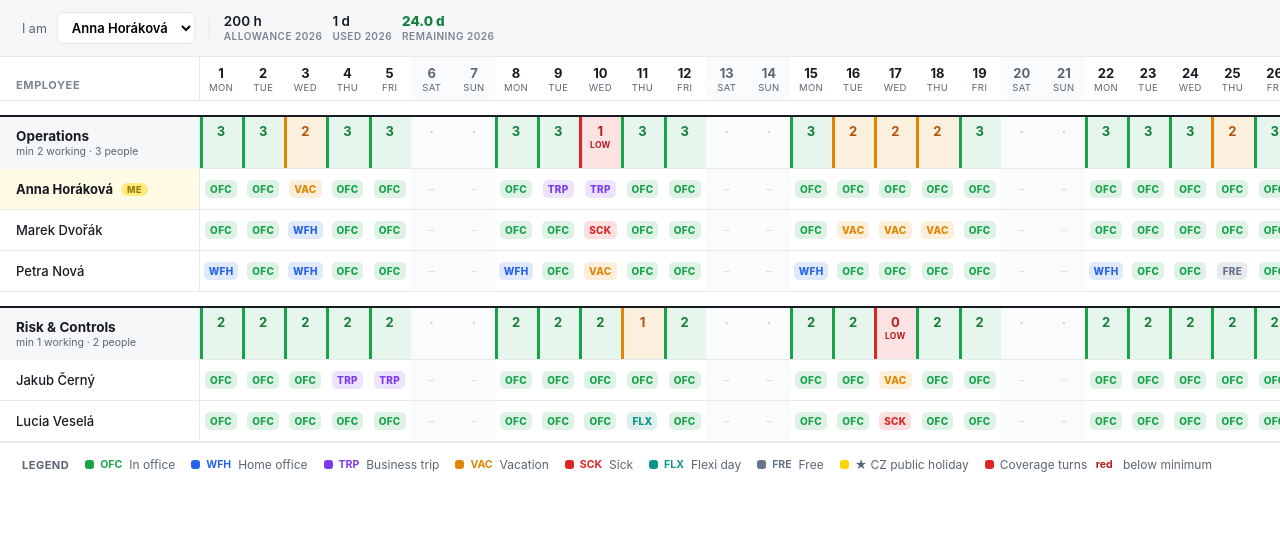
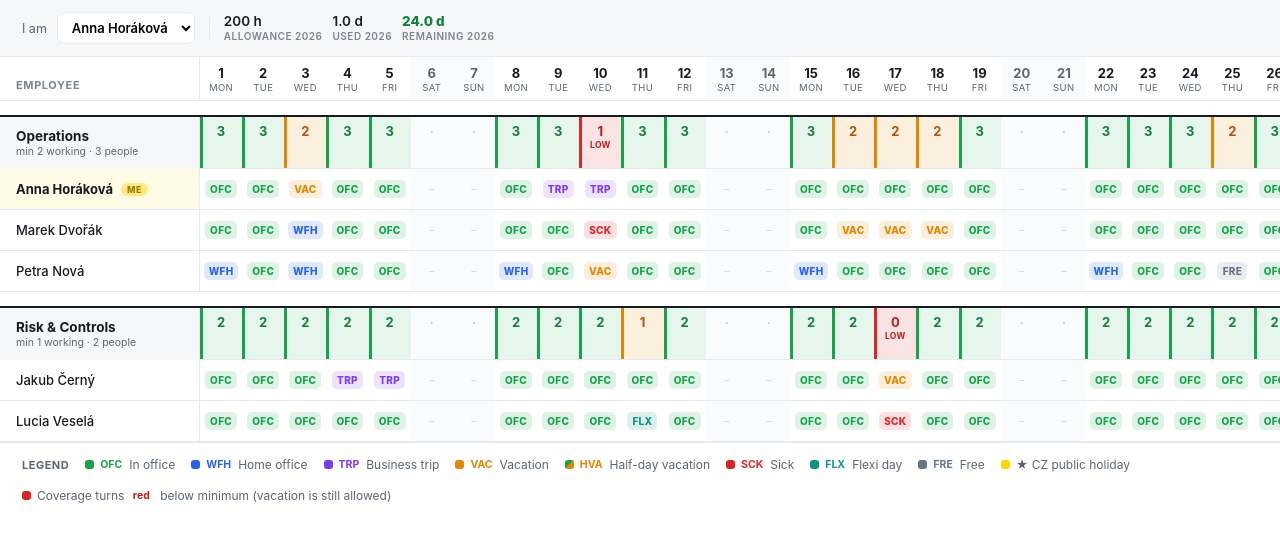
Before and after one commit to koym00/attendance, a Flask app: page / in a window 1280 px wide. Shown: the part 72-614 px from the top of the page. Run offline with Flask 3, Linux system fonts and the light colour scheme; data comes from the database, SQL or seed files in the repository.

Commit message:
Add half-day vacation status and stop blocking low-coverage vacation
- New "hva" status (half-day vacation), deducts 0.5 day from the
  yearly allowance instead of a full day, shown as a green/orange
  diagonal chip in the calendar grid and legend.
- Vacation (and other non-working statuses) can now always be set,
  even if it would drop a team below its minimum headcount — the day
  just shows LOW instead of being blocked, since coverage shortfalls
  are a real possibility the app should surface, not prevent.
- The yearly vacation allowance limit is still enforced.

```diff
--- a/app.py
+++ b/app.py
@@ -43,16 +43,20 @@ def admin_required(view):
 #  Status configuration (shared with the front-end via the template)  #
 # ------------------------------------------------------------------ #
 STATUS = {
-    "ofc": {"label": "In office",     "color": "#16A34A", "working": True},
-    "wfh": {"label": "Home office",   "color": "#2563EB", "working": True},
-    "trp": {"label": "Business trip", "color": "#7C3AED", "working": True},
-    "vac": {"label": "Vacation",      "color": "#E08600", "working": False},
-    "sck": {"label": "Sick",          "color": "#DC2626", "working": False},
-    "flx": {"label": "Flexi day",     "color": "#0D9488", "working": False},
-    "fre": {"label": "Free",          "color": "#64748B", "working": False},
+    "ofc": {"label": "In office",         "color": "#16A34A", "working": True},
+    "wfh": {"label": "Home office",       "color": "#2563EB", "working": True},
+    "trp": {"label": "Business trip",     "color": "#7C3AED", "working": True},
+    "vac": {"label": "Vacation",          "color": "#E08600", "working": False},
+    "hva": {"label": "Half-day vacation", "color": "#E08600", "working": False},
+    "sck": {"label": "Sick",              "color": "#DC2626", "working": False},
+    "flx": {"label": "Flexi day",         "color": "#0D9488", "working": False},
+    "fre": {"label": "Free",              "color": "#64748B", "working": False},
 }
-ORDER = ["ofc", "wfh", "trp", "vac", "sck", "flx", "fre"]
+ORDER = ["ofc", "wfh", "trp", "vac", "hva", "sck", "flx", "fre"]
 WORKING = {k for k, v in STATUS.items() if v["working"]}
+
+# Vacation days consumed per status (full vacation = 1 day, half-day = 0.5).
+VAC_WEIGHT = {"vac": 1.0, "hva": 0.5}
 
 MONTHS = ["", "January", "February", "March", "April", "May", "June",
           "July", "August", "September", "October", "November", "December"]
@@ -220,6 +224,18 @@ def effective_status(stored, weekend, holiday):
     return "ofc"
 
 
+def vacation_days_used(conn, member_id, year, exclude_dates=None):
+    """Total vacation-equivalent days (full=1, half-day=0.5) used by member_id
+    in the given calendar year, optionally excluding specific dates (e.g. ones
+    about to be overwritten by the current request)."""
+    exclude_dates = exclude_dates or set()
+    rows = conn.execute(
+        "SELECT day, status FROM attendance WHERE member_id=? AND status IN ('vac','hva') AND day LIKE ?",
+        (member_id, f"{year}-%"),
+    ).fetchall()
+    return sum(VAC_WEIGHT[r["status"]] for r in rows if r["day"] not in exclude_dates)
+
+
 def month_days(year, month):
     holidays = cz_holidays(year)
     today = date.today()
@@ -325,10 +341,7 @@ def build_model(year, month, me_id):
     used_days = 0
     if me:
         conn = db()
-        used_days = conn.execute(
-            "SELECT COUNT(*) FROM attendance WHERE member_id=? AND status='vac' AND day LIKE ?",
-            (me_id, f"{year:04d}-%"),
-        ).fetchone()[0]
+        used_days = round(vacation_days_used(conn, me_id, year), 1)
         conn.close()
     my_stats = None
     if me:
@@ -393,11 +406,11 @@ def admin_logout():
 
 
 def vacation_allowance_block(conn, member_id, dates, new_status):
-    """Check whether setting new_status='vac' for member_id would use more
-    vacation days than their yearly allowance. Returns {"year", "name",
+    """Check whether setting new_status (vac or hva) for member_id would use
+    more vacation days than their yearly allowance. Returns {"year", "name",
     "allowed_days", "used_before", "used_after"} describing the conflict, or
     None if OK. Allowance resets every calendar year."""
-    if new_status != "vac":
+    if new_status not in VAC_WEIGHT:
         return None
     member = conn.execute("SELECT name, allowance FROM members WHERE id=?", (member_id,)).fetchone()
     if not member:
@@ -409,74 +422,17 @@ def vacation_allowance_block(conn, member_id, dates, new_status):
         by_year.setdefault(d[:4], []).append(d)
 
     for year, year_dates in by_year.items():
-        existing_days = {
-            r["day"] for r in conn.execute(
-                "SELECT day FROM attendance WHERE member_id=? AND status='vac' AND day LIKE ?",
-                (member_id, f"{year}-%"),
-            ).fetchall()
-        }
-        used_after = len(existing_days | set(year_dates))
+        existing_used = vacation_days_used(conn, member_id, year, exclude_dates=set(year_dates))
+        used_after = round(existing_used + VAC_WEIGHT[new_status] * len(year_dates), 1)
         if used_after > allowed_days:
             return {
                 "year": year,
                 "name": member["name"],
                 "allowed_days": round(allowed_days, 1),
-                "used_before": len(existing_days),
+                "used_before": round(existing_used, 1),
                 "used_after": used_after,
             }
     return None
-
-
-def team_min_blocks(conn, team_id, member_id, dates, new_status):
-    """Check whether setting new_status for member_id on the given dates would
-    drop the team below its minimum working headcount on any weekday/non-holiday
-    date where this member is currently counted as working. Returns
-    {"team", "min", "dates"} describing the conflict, or None if OK."""
-    if not team_id or new_status is None or new_status in WORKING:
-        return None
-    team = conn.execute("SELECT name, min_working FROM teams WHERE id=?", (team_id,)).fetchone()
-    if not team:
-        return None
-    candidate_dates = [
-        d for d in dates
-        if date.fromisoformat(d).weekday() < 5 and d not in cz_holidays(int(d[:4]))
-    ]
-    if not candidate_dates:
-        return None
-
-    day_ph = ",".join("?" * len(candidate_dates))
-    own_rows = conn.execute(
-        f"SELECT day, status FROM attendance WHERE member_id=? AND day IN ({day_ph})",
-        (member_id, *candidate_dates),
-    ).fetchall()
-    own_stored = {r["day"]: r["status"] for r in own_rows}
-    # only dates where this member currently counts as working are actually at risk —
-    # switching between two non-working statuses never reduces coverage.
-    at_risk_dates = [d for d in candidate_dates if effective_status(own_stored.get(d), False, False) in WORKING]
-    if not at_risk_dates:
-        return None
-
-    other_ids = [r["id"] for r in conn.execute(
-        "SELECT id FROM members WHERE team_id=? AND id!=?", (team_id, member_id)).fetchall()]
-    stored = {}
-    if other_ids:
-        id_ph = ",".join("?" * len(other_ids))
-        risk_ph = ",".join("?" * len(at_risk_dates))
-        rows = conn.execute(
-            f"SELECT member_id, day, status FROM attendance "
-            f"WHERE member_id IN ({id_ph}) AND day IN ({risk_ph})",
-            (*other_ids, *at_risk_dates),
-        ).fetchall()
-        for r in rows:
-            stored[(r["member_id"], r["day"])] = r["status"]
-    blocked = [
-        d for d in at_risk_dates
-        if sum(1 for mid in other_ids
-               if effective_status(stored.get((mid, d)), False, False) in WORKING) < team["min_working"]
-    ]
-    if not blocked:
-        return None
-    return {"team": team["name"], "min": team["min_working"], "dates": blocked}
 
 
 @app.route("/api/status", methods=["POST"])
@@ -515,16 +471,6 @@ def set_status():
             error=(f"{vac_block['name']} only has {vac_block['allowed_days']} vacation days "
                    f"for {vac_block['year']} ({vac_block['used_before']} already used) — "
                    f"this request would use {vac_block['used_after']}."),
-        ), 409
-
-    block = team_min_blocks(conn, team_id, member_id, dates, status)
-    if block:
-        conn.close()
-        dates_str = ", ".join(block["dates"])
-        return jsonify(
-            ok=False,
-            error=(f"{block['team']} needs at least {block['min']} people working — "
-                   f"this would drop below minimum on {dates_str}."),
         ), 409
 
     try:
--- a/static/app.js
+++ b/static/app.js
@@ -22,6 +22,7 @@ function hideToast() {
 
 function chipHtml(status) {
   if (!status) return '<span class="empty">–</span>';
+  if (status === "hva") return '<span class="chip half"><span class="half-text">HVA</span></span>';
   const s = window.STATUS[status];
   return `<span class="chip" style="color:${s.color};background:${s.color}24">${status.toUpperCase()}</span>`;
 }
--- a/static/style.css
+++ b/static/style.css
@@ -104,6 +104,13 @@ select,input{font-family:inherit;}
 .cell.locked{cursor:default;}
 .chip{font-size:10px; font-weight:800; letter-spacing:.3px; padding:3px 5px; border-radius:5px;
   min-width:30px; text-align:center;}
+.chip.half{background:linear-gradient(135deg, #16A34A24 50%, #E0860024 50%); color:var(--ink);}
+.chip.half .half-text{
+  background:linear-gradient(135deg, #16A34A 50%, #E08600 50%);
+  -webkit-background-clip:text; background-clip:text;
+  -webkit-text-fill-color:transparent; color:transparent;
+}
+.dot.half{background:linear-gradient(135deg, #16A34A 50%, #E08600 50%);}
 .empty{font-size:11px; color:#D2D8DF;}
 
 /* legend */
@@ -187,7 +194,7 @@ body.manage-mode .manage{display:grid;}
   font-size:11px; color:var(--sub); font-weight:600;}
 .pop .opt{display:flex; align-items:center; gap:9px; padding:8px 12px; cursor:pointer; font-size:13px;}
 .pop .opt:hover{background:var(--panel);}
-.pop .opt .code{width:22px; font-size:9.5px; font-weight:800;}
+.pop .opt .code{width:30px; font-size:9.5px; font-weight:800;}
 .pop .opt.clear{color:var(--sub); border-top:1px solid var(--line);}
 
 /* toast notification */
--- a/templates/index.html
+++ b/templates/index.html
@@ -66,7 +66,9 @@
     {% for cell in p.cells %}
       <div class="daycol cell {{ 'weekend' if cell.weekend }} {{ 'holiday' if cell.holiday }} {{ 'mine' if p.is_me else 'locked' }}"
            data-member="{{ p.id }}" data-date="{{ cell.iso }}" data-status="{{ cell.status or '' }}">
-        {% if cell.status %}
+        {% if cell.status == 'hva' %}
+          <span class="chip half"><span class="half-text">HVA</span></span>
+        {% elif cell.status %}
           <span class="chip" style="color:{{ STATUS[cell.status].color }};background:{{ STATUS[cell.status].color }}24">{{ cell.status|upper }}</span>
         {% else %}
           <span class="empty">–</span>
@@ -131,11 +133,16 @@
 <div class="legend">
   <span class="lg-title">Legend</span>
   {% for k in ORDER %}
-    <span class="lg-item"><span class="dot" style="background:{{ STATUS[k].color }}"></span>
-      <b style="color:{{ STATUS[k].color }}">{{ k|upper }}</b>{{ STATUS[k].label }}</span>
+    {% if k == 'hva' %}
+      <span class="lg-item"><span class="dot half"></span>
+        <b style="color:{{ STATUS[k].color }}">HVA</b>{{ STATUS[k].label }}</span>
+    {% else %}
+      <span class="lg-item"><span class="dot" style="background:{{ STATUS[k].color }}"></span>
+        <b style="color:{{ STATUS[k].color }}">{{ k|upper }}</b>{{ STATUS[k].label }}</span>
+    {% endif %}
   {% endfor %}
   <span class="lg-item"><span class="dot" style="background:#FFD500"></span>★ CZ public holiday</span>
-  <span class="lg-item"><span class="dot" style="background:#DC2626"></span>Coverage turns <b style="color:#B91C1C">&nbsp;red</b>&nbsp;below minimum</span>
+  <span class="lg-item"><span class="dot" style="background:#DC2626"></span>Coverage turns <b style="color:#B91C1C">&nbsp;red</b>&nbsp;below minimum (vacation is still allowed)</span>
 </div>
 </div>
 
```
